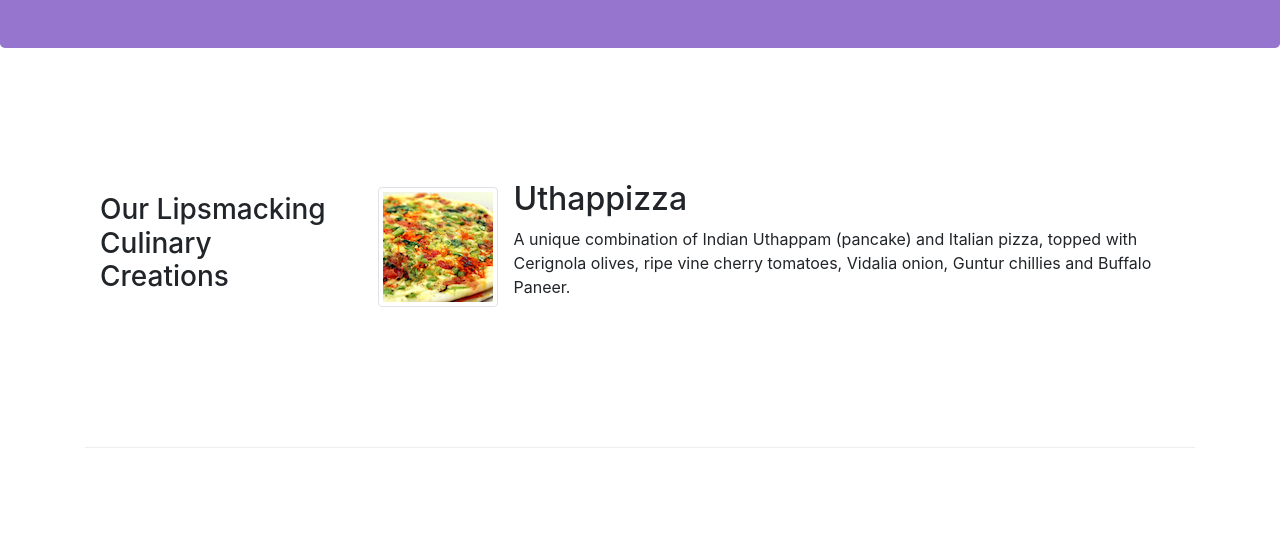
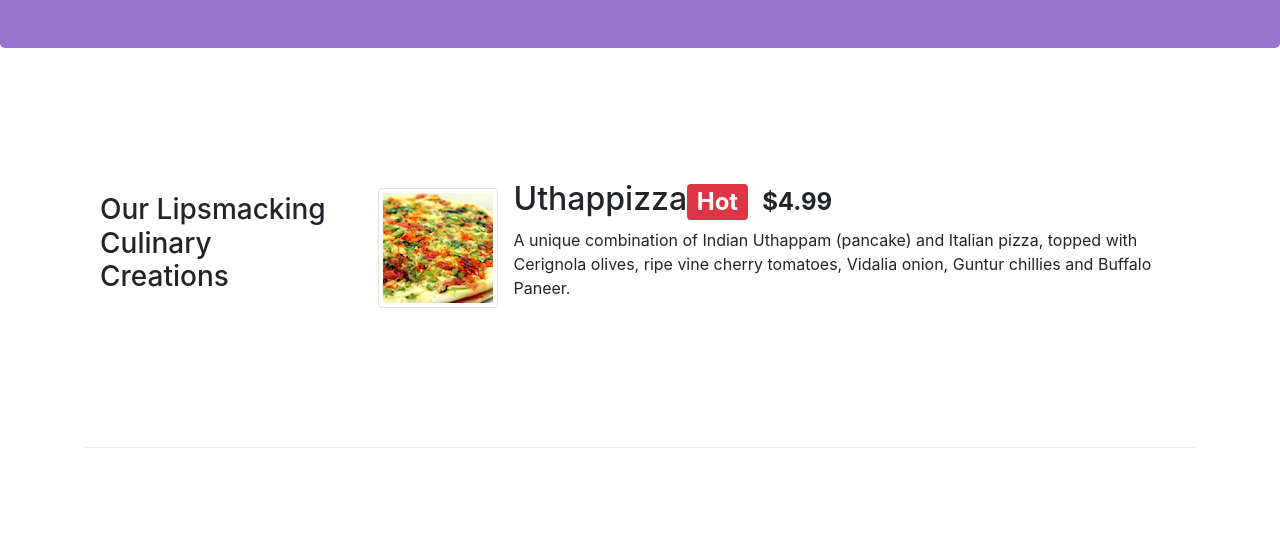
Before and after one commit to SafwanShaikh/conFusionC1, a website: page index.html in a window 1280 px wide. Shown: the part 265-800 px from the top of the page. Drawn offline with nearby package versions, Linux system fonts and the light colour scheme.

Commit message:
Alerting Users

```diff
--- a/index.html
+++ b/index.html
@@ -54,7 +54,7 @@
                 <div class="media">
                     <img class="d-flex mr-3 img-thumbnail align-self-center" src="img/uthappizza.png" alt="uthappizza">
                     <div class="media-body">
-                        <h2 class="mt-0">Uthappizza</h2>
+                        <h2 class="mt-0">Uthappizza<span class="badge badge-danger">Hot</span><span class="badge badge-pill badge-default">$4.99</span></h2>
                         <p>A unique combination of Indian Uthappam (pancake) and Italian pizza, topped with Cerignola olives, ripe vine cherry tomatoes, Vidalia onion, Guntur chillies and Buffalo Paneer.</p>
                     </div>
                 </div>
```
